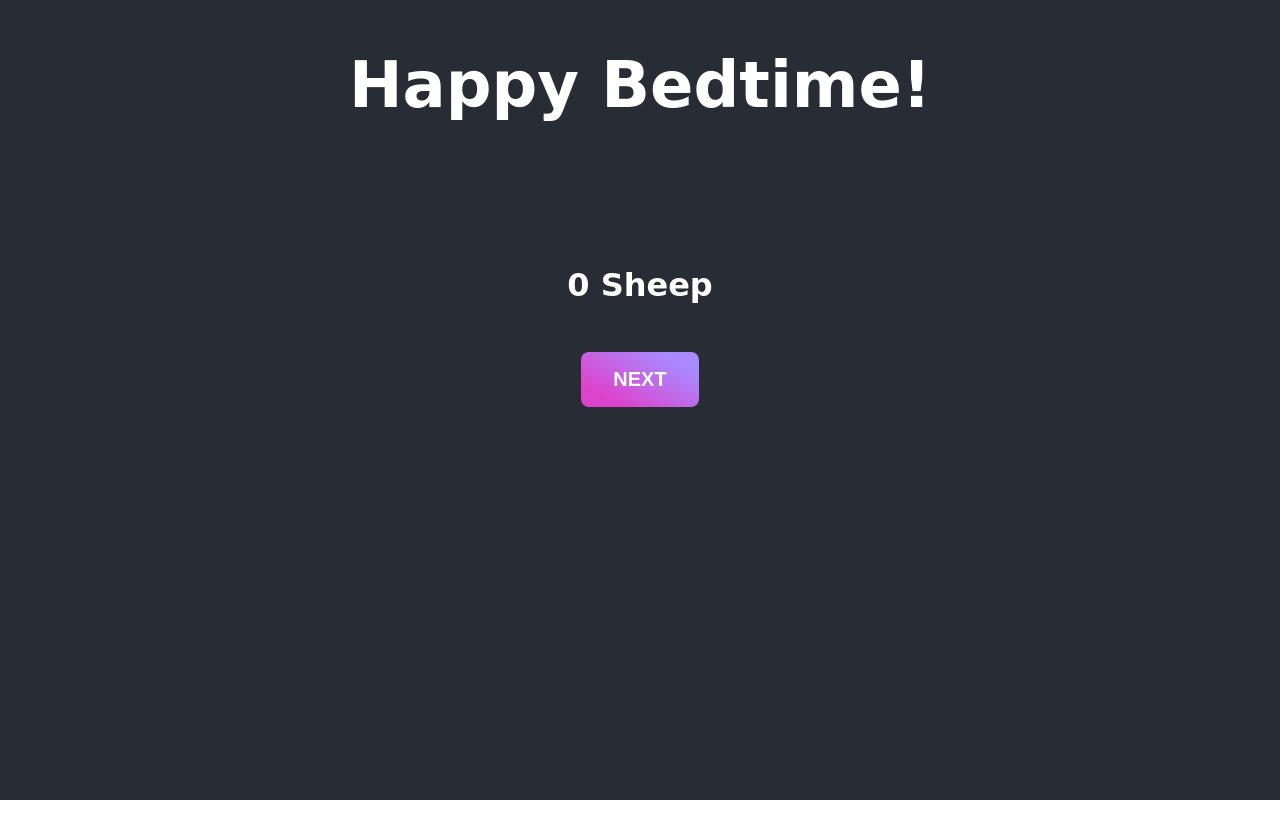
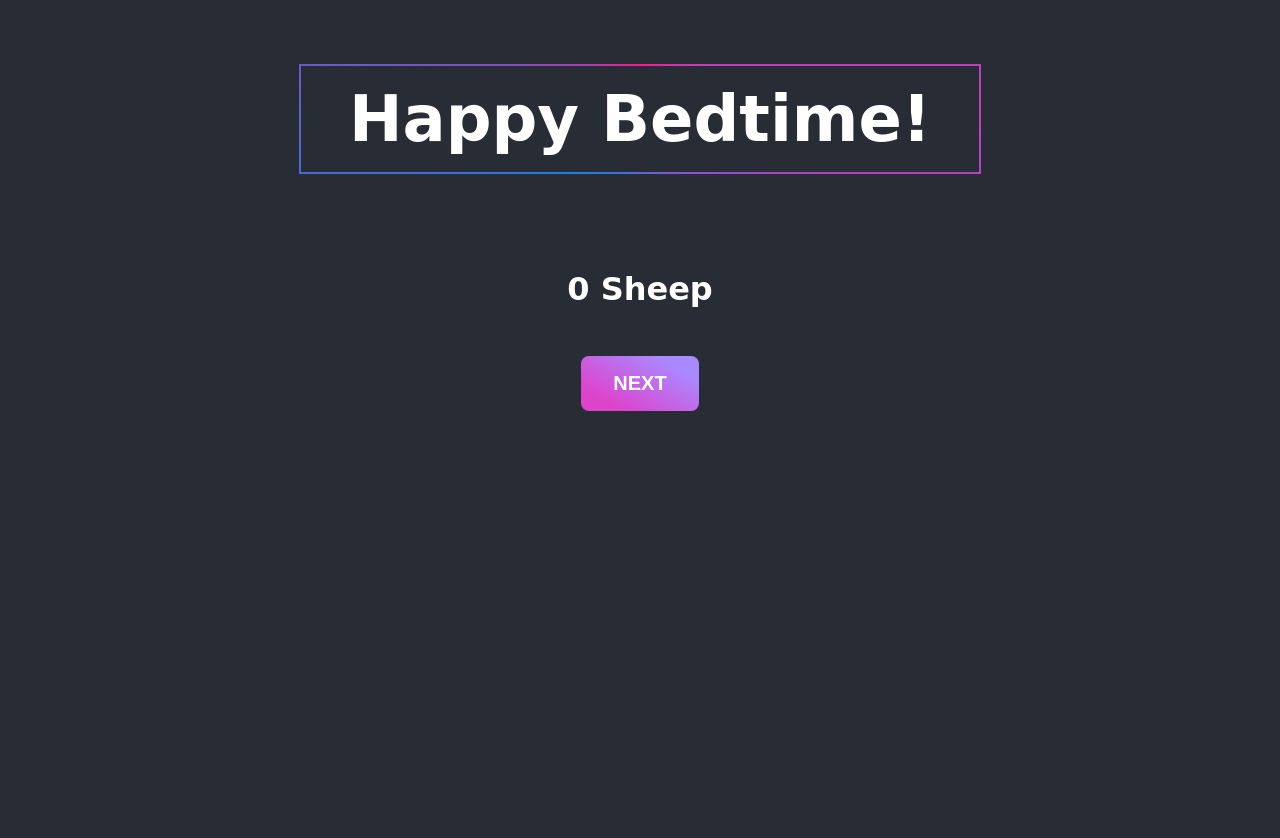
Before and after one commit to dvinubius/course-nextjs-react-basics, a React (Create React App) app: page / in a window 1280 px wide. Shown: the top 838 px of the page. Before the commit the page ends 800 px from the top, so only its background shows below. Built offline with nearby package versions, Linux system fonts and the light colour scheme.

Commit message:
ready-for-refactoring

```diff
--- a/src/App.css
+++ b/src/App.css
@@ -1,8 +1,14 @@
 .App {
+  --main-bg-color: #282c34;
+
   min-height: 100vh;
-  background-color: #282c34;
+  background-color: var(--main-bg-color);
   text-align: center;
   color: white;
   font-family: 'Comic Sans MS', cursive, sans-serif;
 
+  padding-top: 4rem;
+  display: flex;
+  flex-direction: column;
+  align-items: center;
 }
--- a/src/App.js
+++ b/src/App.js
@@ -1,5 +1,6 @@
 import './App.css';
 import Counter from './Counter/CounterCC';
+import GradientBorder from './GradientBorder/GradientBorder';
 // import Counter from './Counter/CounterFC';
 import Title from './Title/TitleCC';
 // import Title from './Title/TitleFC';
@@ -8,7 +9,8 @@ function App() {
   return (
     <div className="App">
 
-      <Title message='Happy Bedtime!' />
+      {/* <Title message='Happy Bedtime!' /> */}
+      <GradientBorder />
 
       <Counter animal='Sheep' />
 
--- /dev/null
+++ b/src/GradientBorder/GradientBorder.css
@@ -0,0 +1,16 @@
+.gradient-border-wrapper {
+  position: relative;
+  background: conic-gradient(from 90deg,
+    hsl(300, 50%, 50%) 0%,
+    hsl(210, 80%, 50%) 40%,
+    deeppink 75%,
+    hsl(300, 50%, 50%) 90%,
+    hsl(300, 50%, 50%) 100%
+  );
+  padding: 2px;
+}
+
+.gradient-border-cover {
+  background: var(--main-bg-color);
+  filter: none;
+}
--- /dev/null
+++ b/src/GradientBorder/GradientBorder.js
@@ -0,0 +1,16 @@
+import React from 'react'
+
+import './GradientBorder.css'
+import Title from '../Title/TitleFC'
+
+function GradientBorder() {
+  return (
+    <div className='gradient-border-wrapper'>
+      <div className='gradient-border-cover'>
+        <Title message='Happy Bedtime!' />
+      </div>
+    </div>
+  )
+}
+
+export default GradientBorder
--- a/src/Title/Title.css
+++ b/src/Title/Title.css
@@ -1,5 +1,5 @@
 .title {
   font-size: 4rem;
   font-weight: bold;
-  padding: 3rem;
+  padding: 1rem 3rem;
 }
```
